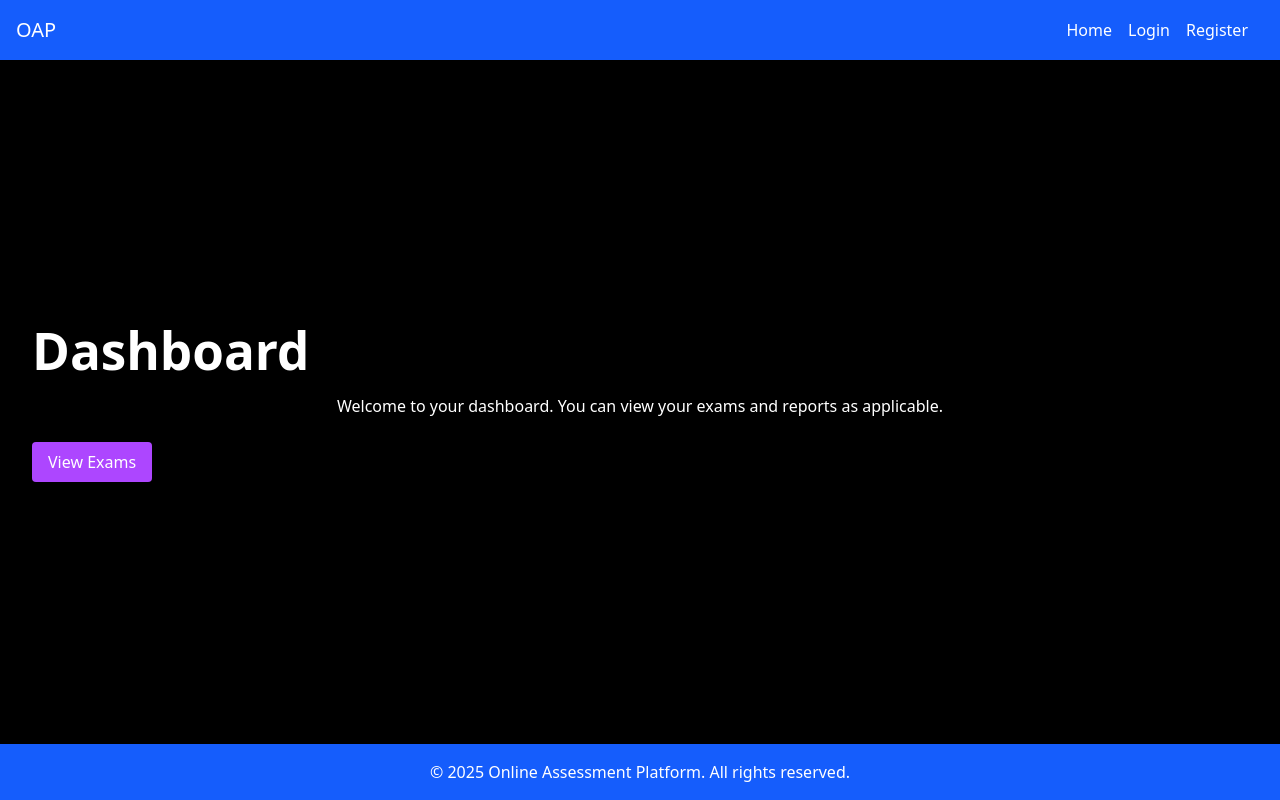
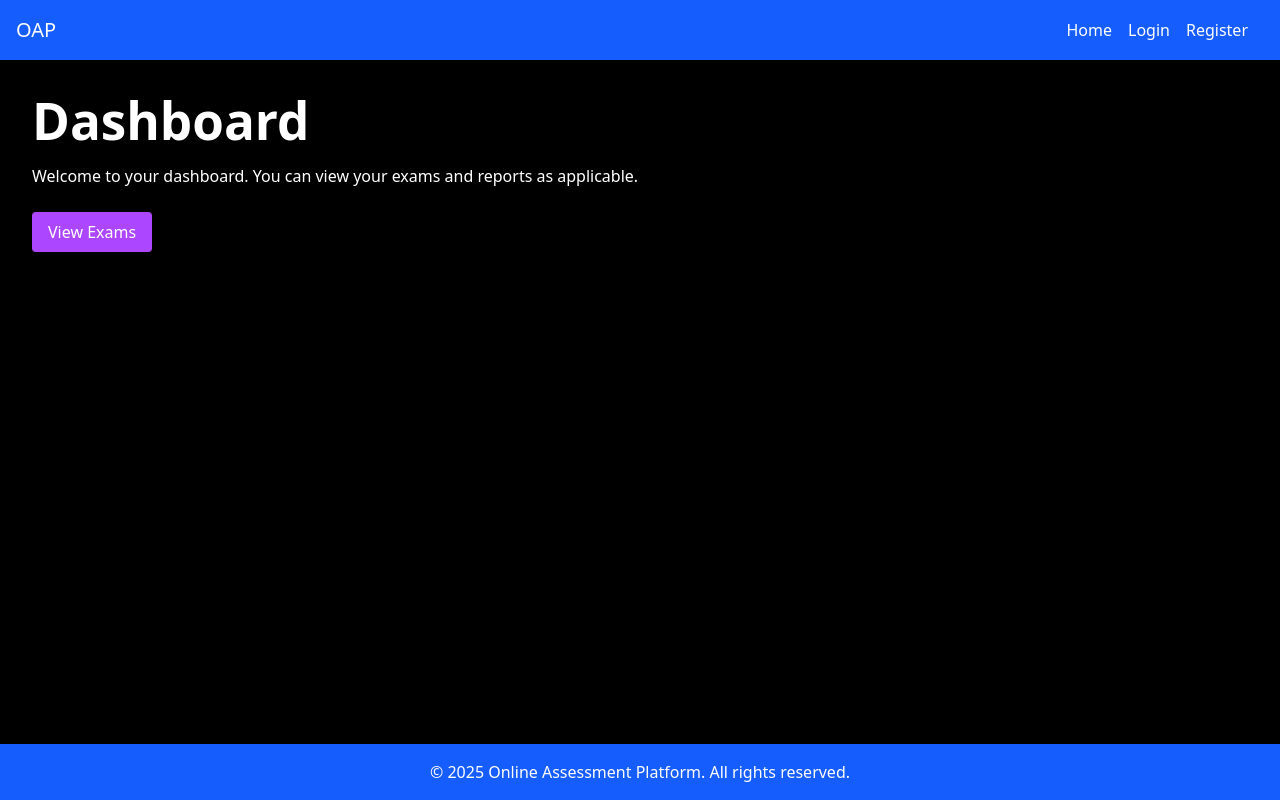
Before and after one commit to dhilrohith/Exam-Portal-MERN, a React (Vite) app in the folder client/exam-portal/: page /dashboard in a window 1280 px wide. Built offline with nearby package versions, Linux system fonts and the light colour scheme.

Commit message:
styles updated

```diff
--- a/client/exam-portal/src/App.jsx
+++ b/client/exam-portal/src/App.jsx
@@ -24,7 +24,7 @@ function App() {
       <div className="flex flex-col min-h-screen bg-black text-white">
         <Navbar />
 
-        <main className="flex-1 flex items-center justify-center">
+        <main className="flex-1">
           <Routes>
               <Route path="/" element={<Home />} />
               <Route path="/login" element={<Login />} />
--- a/client/exam-portal/src/pages/Dashboard.jsx
+++ b/client/exam-portal/src/pages/Dashboard.jsx
@@ -8,9 +8,7 @@ function Dashboard() {
   return (
     <div className="container mx-auto p-8">
       <h1 className="text-3xl font-bold mb-4">Dashboard</h1>
-      <p
-      className='text-center'
-      >
+      <p>
         Welcome to your dashboard. You can view your exams and reports as applicable.
       </p>
       <div className="mt-6 flex flex-wrap gap-4">
```
